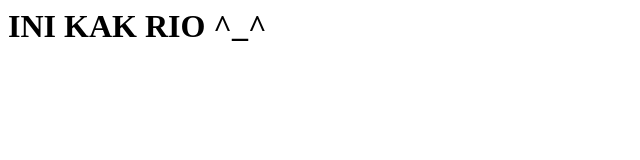
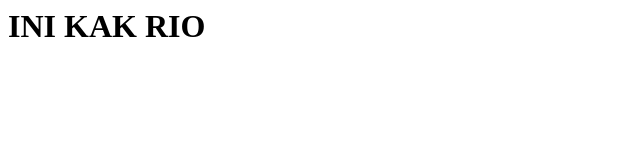
Before and after one commit to kautsaridris/kautsaridris.github.io, a plain HTML site: page index.html in a window 1280 px wide. Shown: the full height of the page, 0-640 px from the left. Drawn offline with Linux system fonts and the light colour scheme.

Commit message:
Update index.html

```diff
--- a/index.html
+++ b/index.html
@@ -1 +1 @@
-<h1> INI KAK RIO ^_^ </h1>
+<h1>INI KAK RIO</h1>
```
